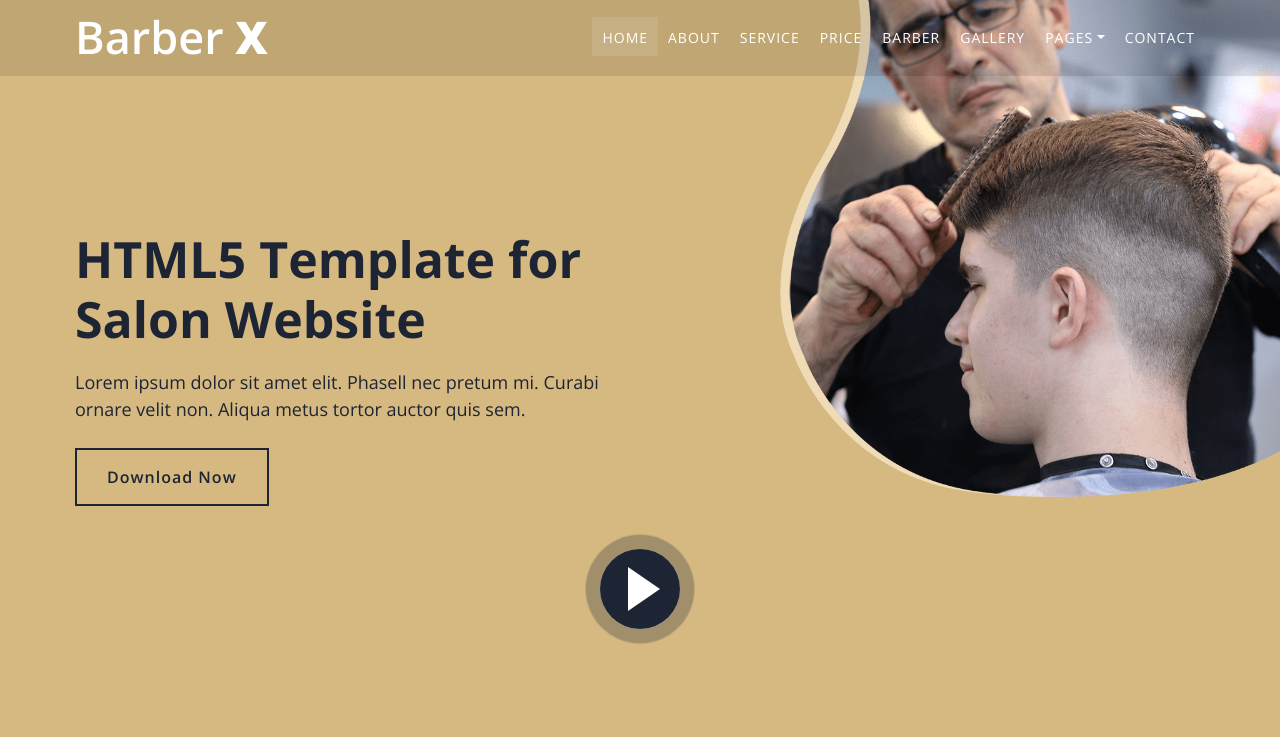
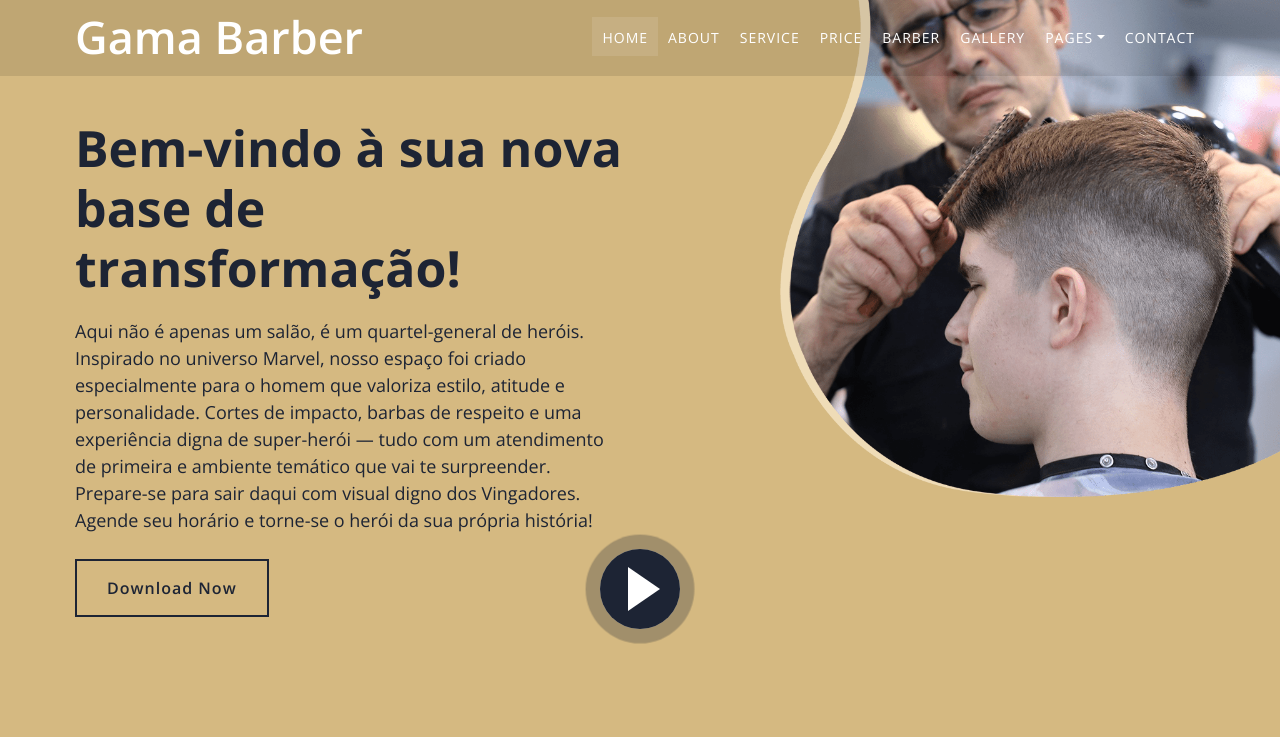
Before and after one commit to GuilhermeMatias14/GamaBarber, a plain HTML site: page index.html in a window 1280 px wide. Shown: the part 63-800 px from the top of the page. Drawn offline with nearby package versions, Linux system fonts and the light colour scheme.

Commit message:
atualizaçoes

```diff
--- a/index.html
+++ b/index.html
@@ -59,7 +59,7 @@
         <!-- Nav Bar Start -->
         <div class="navbar navbar-expand-lg bg-dark navbar-dark">
             <div class="container-fluid">
-                <a href="index.html" class="navbar-brand">Barber <span>X</span></a>
+                <a href="index.html" class="navbar-brand">Gama Barber </a>
                 <button type="button" class="navbar-toggler" data-toggle="collapse" data-target="#navbarCollapse">
                     <span class="navbar-toggler-icon"></span>
                 </button>
@@ -93,9 +93,14 @@
                 <div class="row">
                     <div class="col-sm-12 col-md-6">
                         <div class="hero-text">
-                            <h1>HTML5 Template for Salon Website</h1>
+                            <h1>Bem-vindo à sua nova base de transformação!</h1>
                             <p>
-                                Lorem ipsum dolor sit amet elit. Phasell nec pretum mi. Curabi ornare velit non. Aliqua metus tortor auctor quis sem.
+
+Aqui não é apenas um salão, é um quartel-general de heróis. Inspirado no universo Marvel, nosso espaço foi criado especialmente para o homem que valoriza estilo, atitude e personalidade.
+Cortes de impacto, barbas de respeito e uma experiência digna de super-herói — tudo com um atendimento de primeira e ambiente temático que vai te surpreender.
+Prepare-se para sair daqui com visual digno dos Vingadores.
+Agende seu horário e torne-se o herói da sua própria história!
+
                             </p>
                             <a class="btn" href="https://htmlcodex.com/barber-shop-template">Download Now</a>
                         </div>
```
Also changed, not shown: img/imagembarber/bruce.jpeg (added), img/imagembarber/capitao.png (added), img/imagembarber/gaviao.jpg (added), img/imagembarber/marvel.jpg (added), img/imagembarber/nick.jpeg (added), img/imagembarber/peter.jpg (added), img/imagembarber/thor.jpg (added), img/imagembarber/tichala.jpg (added), img/imagembarber/tony.jpeg (added).
